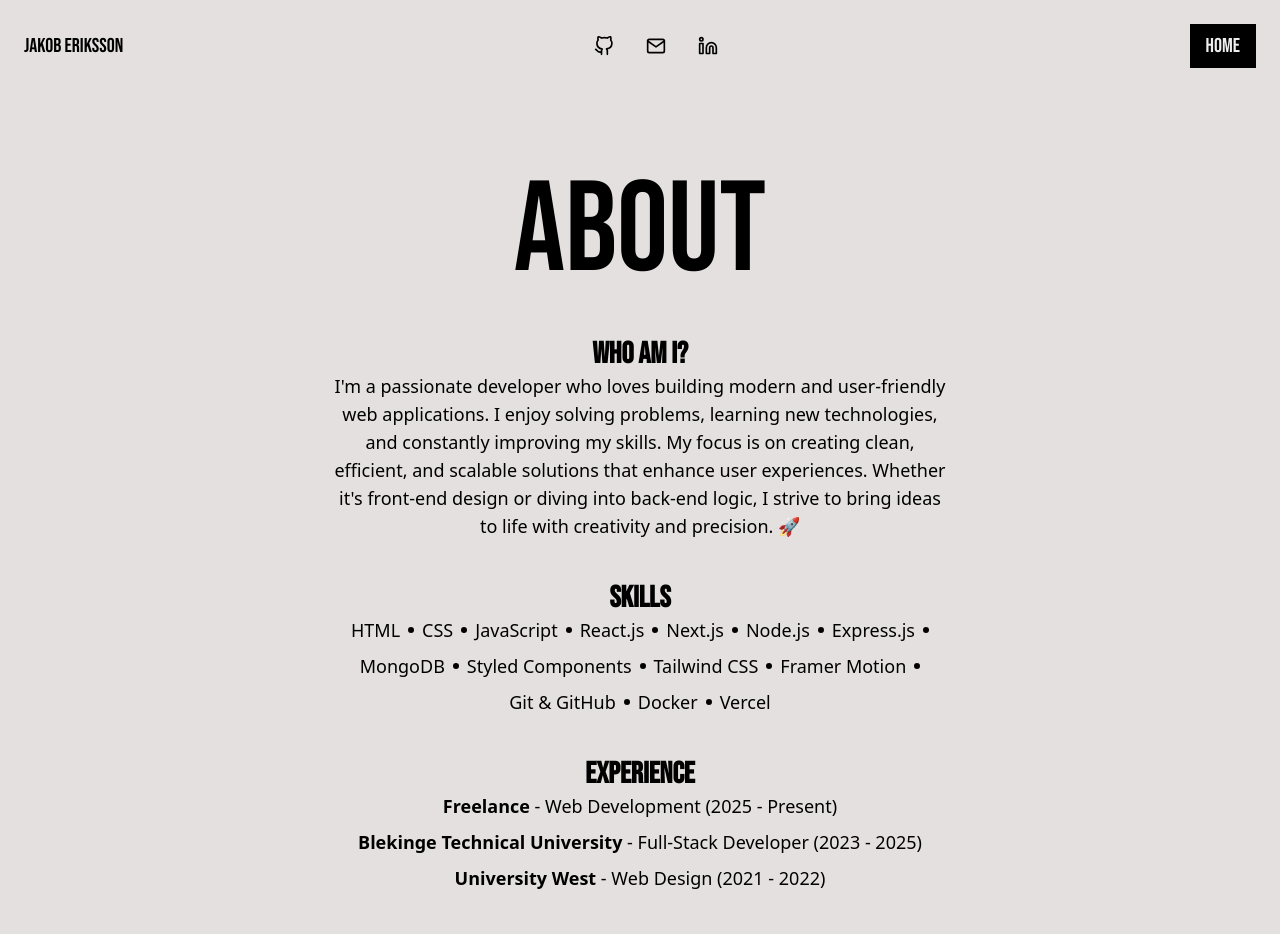
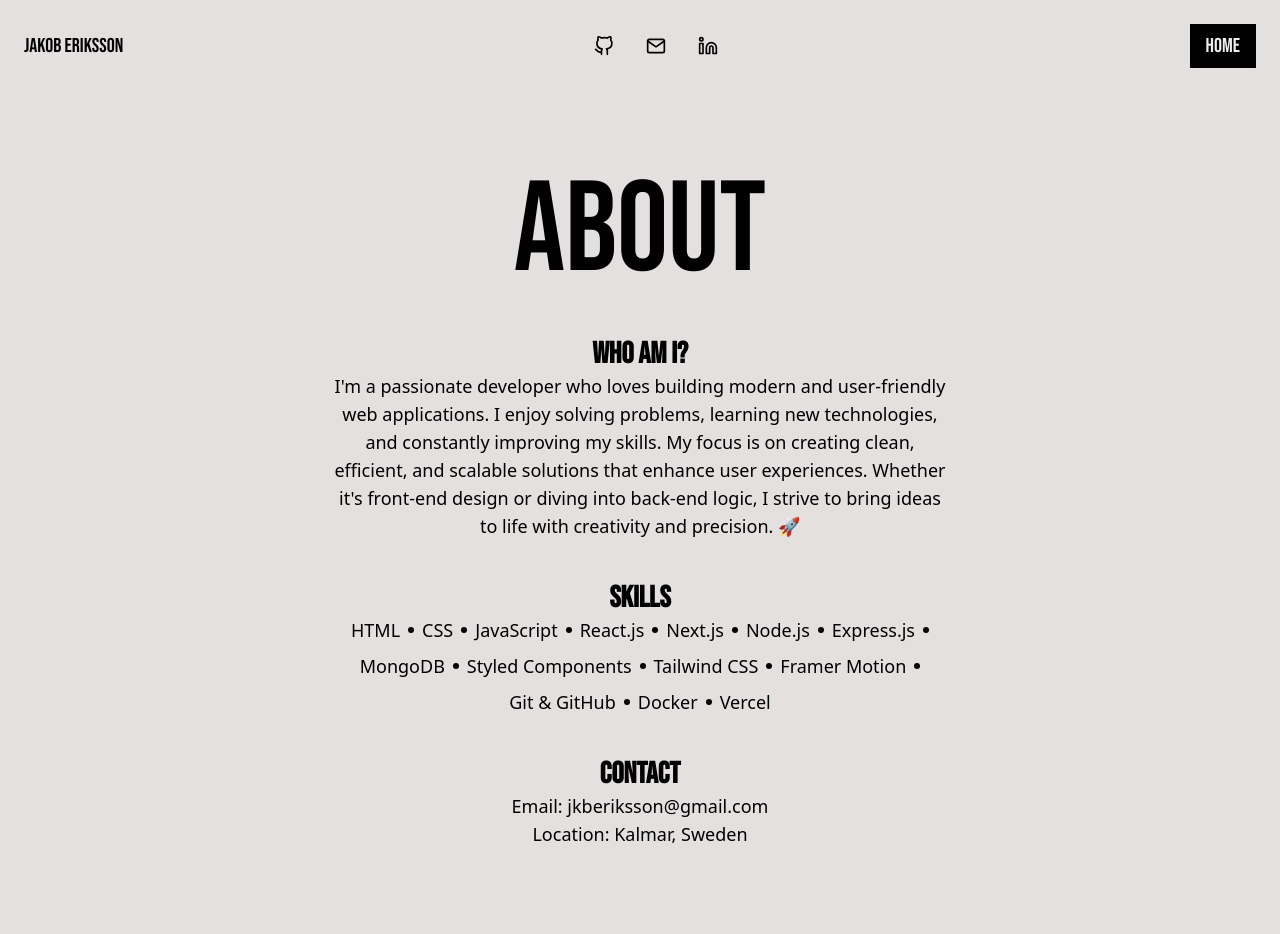
Before and after one commit to jkberiksson/portfolio, a React (Vite) app: page /about in a window 1280 px wide. Shown: the top 934 px of the page. Built offline with nearby package versions, Linux system fonts and the light colour scheme.

Commit message:
Remove Experience section from About page for a cleaner layout

```diff
--- a/src/pages/About.jsx
+++ b/src/pages/About.jsx
@@ -53,22 +53,6 @@ export default function About() {
                     </ul>
                 </div>
 
-                {/* Experience Section */}
-                <div className='lg:w-1/2 lg:mx-auto mb-10'>
-                    <h2 className='text-3xl font-bold'>Experience</h2>
-                    <div className='text-lg space-y-2 font-sans'>
-                        <p>
-                            <strong>Freelance</strong> - Web Development (2025 - Present)
-                        </p>
-                        <p>
-                            <strong>Blekinge Technical University</strong> - Full-Stack Developer (2023 - 2025)
-                        </p>
-                        <p>
-                            <strong>University West</strong> - Web Design (2021 - 2022)
-                        </p>
-                    </div>
-                </div>
-
                 {/* Contact Section */}
                 <div className='lg:w-1/2 lg:mx-auto mb-10'>
                     <h2 className='text-3xl font-bold'>Contact</h2>
```
